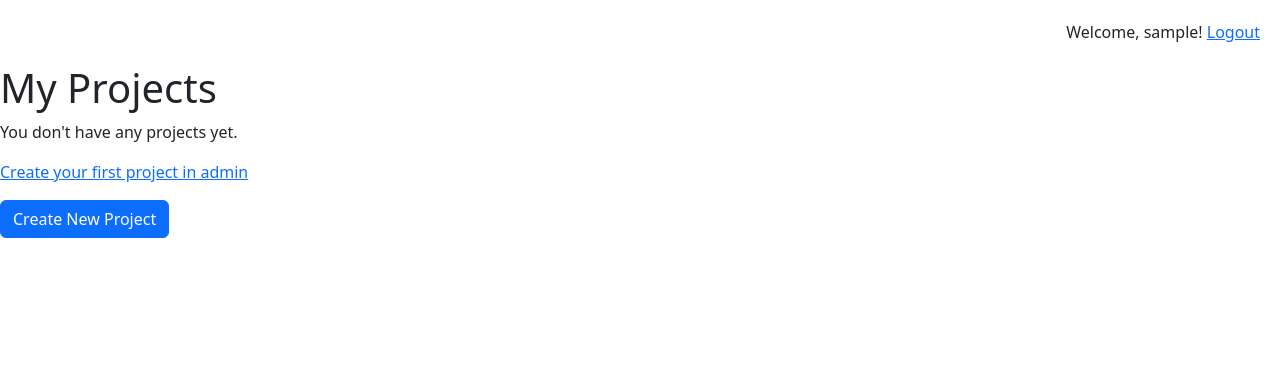
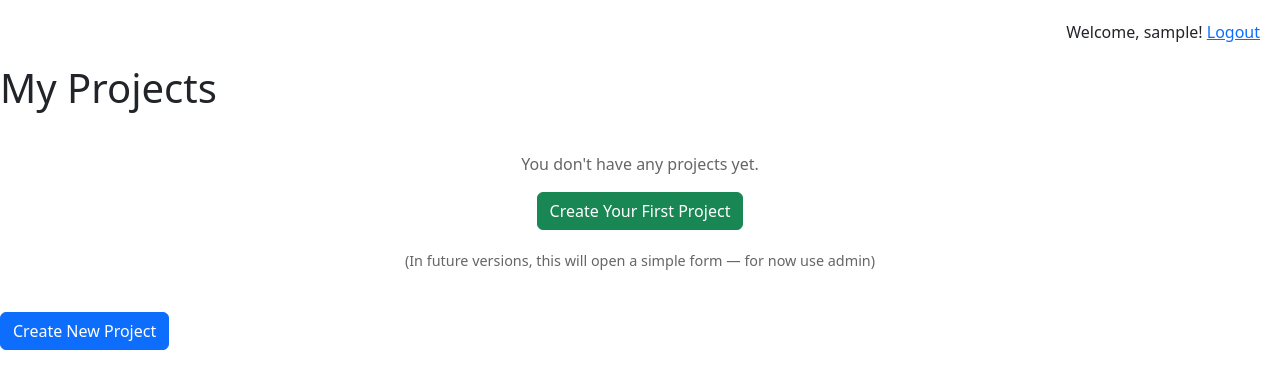
Before and after one commit to Seek-Techs/civilforge-ai, a Django app: page /my-projects/ in a window 1280 px wide. Shown: the top 389 px of the page. Run offline with Django 5.2, Linux system fonts and the light colour scheme; the visitor is signed in with stand-in values (Sample User, id 1); data that the repository does not hold is empty.

Commit message:
My Projects dashboard fully functional with table, Bootstrap styling, and auth flow

```diff
--- a/projects/templates/projects/my_projects.html
+++ b/projects/templates/projects/my_projects.html
@@ -7,6 +7,7 @@
     <!-- we'll add Bootstrap later -->
     <style> /* keep your existing styles */ </style>
     <link href="https://cdn.jsdelivr.net/npm/bootstrap@5.3.3/dist/css/bootstrap.min.css" rel="stylesheet">
+    <link href="https://cdn.jsdelivr.net/npm/bootstrap@5.3.3/dist/css/bootstrap.min.css" rel="stylesheet" integrity="sha384-QWTKZyjpPEjISv5WaRU9OFeRpok6YctnYmDr5pNlyT2bRjXh0JMhjY6hW+ALEwIH" crossorigin="anonymous">
 </head>
 <body>
     <div style="margin: 20px; text-align: right;">
@@ -17,7 +18,7 @@
     <h1>My Projects</h1>
 
     {% if projects %}
-        <table class="table table-striped table-hover">
+        <table class="table table-striped table-hover table-bordered">
     <thead class="table-dark">
         <tr>
             <th>Name</th>
@@ -36,8 +37,14 @@
     </tbody>
 </table>
     {% else %}
+        <div style="margin: 40px; text-align: center; color: #666;">
         <p>You don't have any projects yet.</p>
-        <p><a href="/admin/projects/project/add/">Create your first project in admin</a></p>
+        <a href="/admin/projects/project/add/"class="btn btn-success">Create Your First Project</a>
+        <p style="margin-top: 20px; font-size: 0.9em;">
+            (In future versions, this will open a simple form — for now use admin)
+        </p>
+    </div>
+
     {% endif %}
     <p>
     <a href="/admin/projects/project/add/" class="btn btn-primary">Create New Project</a>
```
